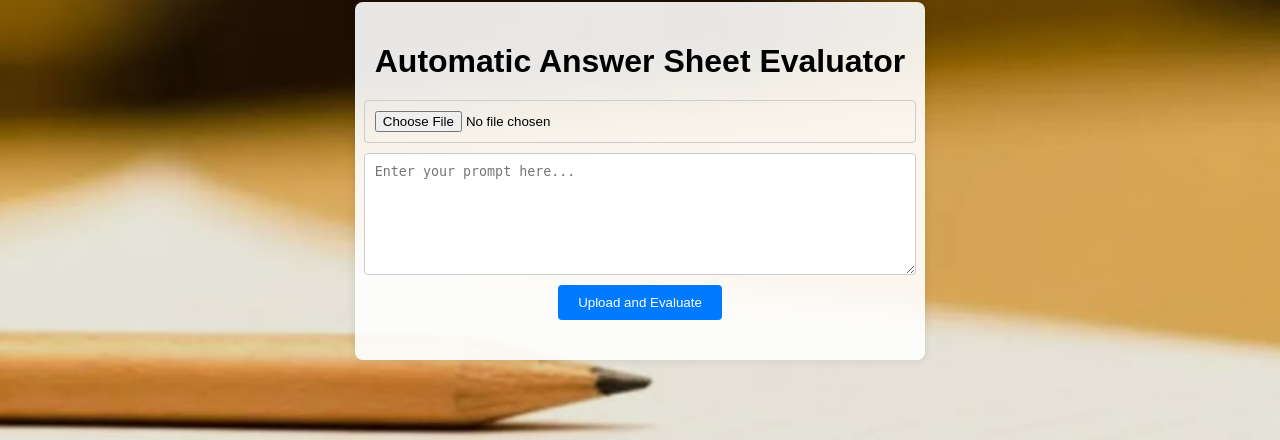
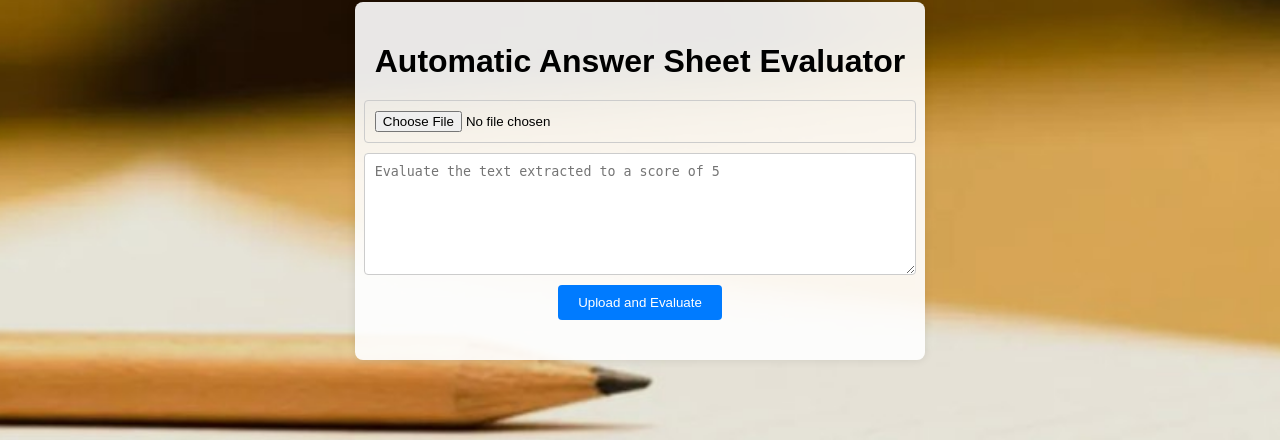
Before and after one commit to Aarathi1535/Android-App, a Flask app: page / in a window 1280 px wide. Shown: the part 219-659 px from the top of the page. Run offline with Flask 3, Linux system fonts and the light colour scheme.

Commit message:
Update index.html

```diff
--- a/templates/index.html
+++ b/templates/index.html
@@ -9,9 +9,9 @@
 <body>
     <div class="container">
         <h1>Automatic Answer Sheet Evaluator</h1>
-        <form method="post" enctype="multipart/form-data">
+        <form method="post" enctype="multipart/form-data" action="/">
             <input type="file" name="file">
-            <textarea name="text" placeholder="Enter your prompt here..."></textarea>
+            <textarea name="text" placeholder="Evaluate the text extracted to a score of 5"></textarea>
             <button type="submit">Upload and Evaluate</button>
         </form>
         {% if error %}
```
